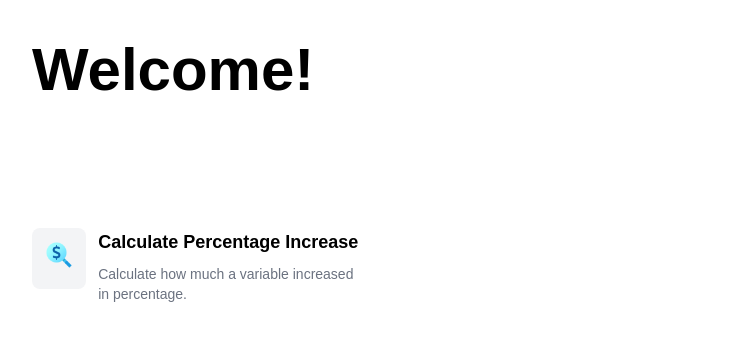
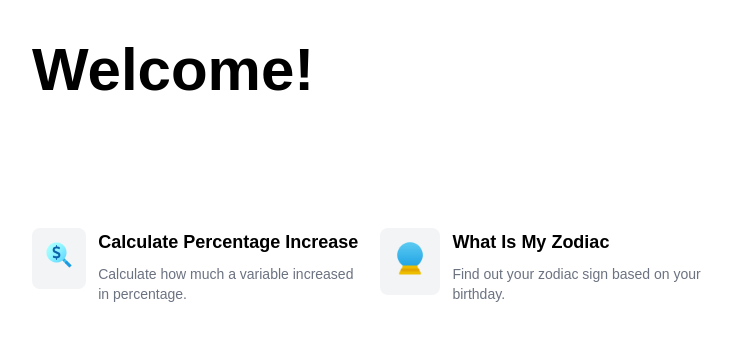
Before and after one commit to thexdev/miniapps, a Next.js app: page / in a window 1280 px wide. Shown: the top 340 px of the page, without its empty margins (96-826 px from the left). Built offline with nearby package versions, Linux system fonts and the light colour scheme.

Commit message:
feat: add app `what-is-my-zodiac` to the home menu

```diff
--- /dev/null
+++ b/components/AppCard.tsx
@@ -0,0 +1,29 @@
+import Image from 'next/image';
+import Link from 'next/link';
+
+interface IProps {
+  name: string;
+  icon: string;
+  description: string;
+  href: string;
+}
+
+const AppCard: React.FC<IProps> = (props: IProps) => {
+  return (
+    <Link href={props.href}>
+      <a className="flex">
+        <div className="mr-3">
+          <div className="p-3 bg-gray-100 rounded-lg">
+            <Image width="48" height="48" src={props.icon} alt={props.name} />
+          </div>
+        </div>
+        <div>
+          <h2 className="mb-2 font-semibold lg:text-lg">{props.name}</h2>
+          <p className="text-sm text-gray-500">{props.description}</p>
+        </div>
+      </a>
+    </Link>
+  );
+};
+
+export default AppCard;
--- a/pages/index.tsx
+++ b/pages/index.tsx
@@ -1,44 +1,30 @@
 import type { NextPage } from 'next';
-import Head from 'next/head';
-import Image from 'next/image';
-import Link from 'next/link';
+import AppCard from '../components/AppCard';
+import Page from '../components/Page';
 
 const Home: NextPage = () => {
   return (
-    <>
-      <Head>
-        <title>It&apos;s Mini Apps - Welcome</title>
-      </Head>
+    <Page title="It's Mini Apps - Welcome">
       <main className="px-3 mx-auto py-10 lg:px-0 lg:max-w-5xl">
         <h1 className="mb-12 text-4xl font-semibold lg:text-6xl lg:mb-32">
           Welcome!
         </h1>
         <div className="grid grid-cols-1 gap-5 lg:grid-cols-3">
-          <Link href="/calculate-percentage-increase">
-            <a className="flex">
-              <div className="mr-3">
-                <div className="p-3 bg-gray-100 rounded-lg">
-                  <Image
-                    width="48"
-                    height="48"
-                    src="/icons8-profit-analysis-48.png"
-                    alt="profit analysis"
-                  />
-                </div>
-              </div>
-              <div>
-                <h2 className="mb-2 font-semibold lg:text-lg">
-                  Calculate Percentage Increase
-                </h2>
-                <p className="text-sm text-gray-500">
-                  Calculate how much a variable increased in percentage.
-                </p>
-              </div>
-            </a>
-          </Link>
+          <AppCard
+            href="/calculate-percentage-increase"
+            icon="/icons8-profit-analysis-48.png"
+            name="Calculate Percentage Increase"
+            description="Calculate how much a variable increased in percentage."
+          />
+          <AppCard
+            href="/what-is-my-zodiac"
+            icon="/icons8-crystal-ball-48.png"
+            name="What Is My Zodiac"
+            description="Find out your zodiac sign based on your birthday."
+          />
         </div>
       </main>
-    </>
+    </Page>
   );
 };
 
```
Also changed, not shown: public/icons8-crystal-ball-48.png (added).
